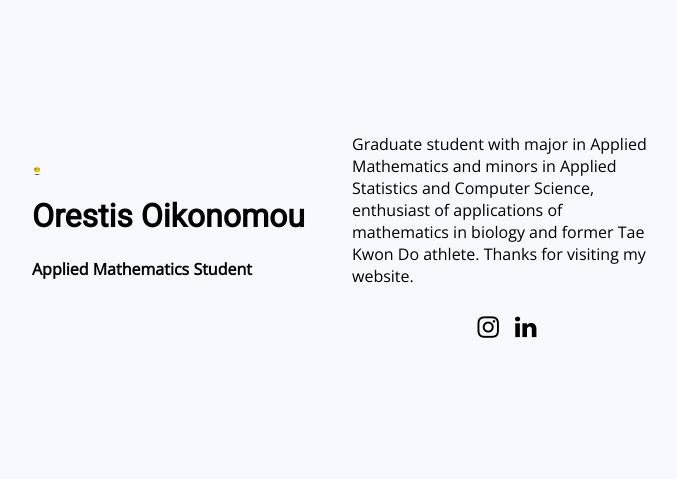
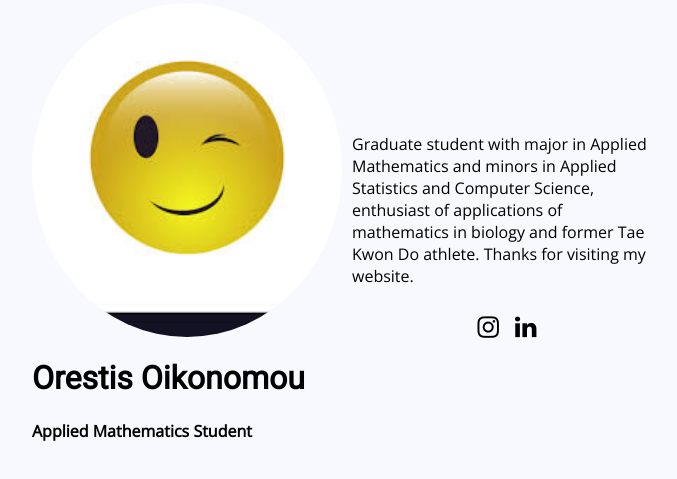
Before and after one commit to oroikon/oroikon.github.io, a plain HTML site: page index.html in a window 1280 px wide. Shown: the part 167-646 px from the top of the page, without its empty margins (293-970 px from the left). Drawn offline with nearby package versions, Linux system fonts and the light colour scheme.

Commit message:
Update index.html

```diff
--- a/index.html
+++ b/index.html
@@ -12,7 +12,7 @@
   <div class="wrapper">
 
     <div class="left">
-	<img class="profile-picture"  src="img/download.jpg" width="10" />
+	<img class="profile-picture"  src="img/download.jpg"  />
 <h1 class="name">Orestis Oikonomou</h1>
   <h4 class="subtitle">Applied Mathematics Student</h4>
     </div>
```
